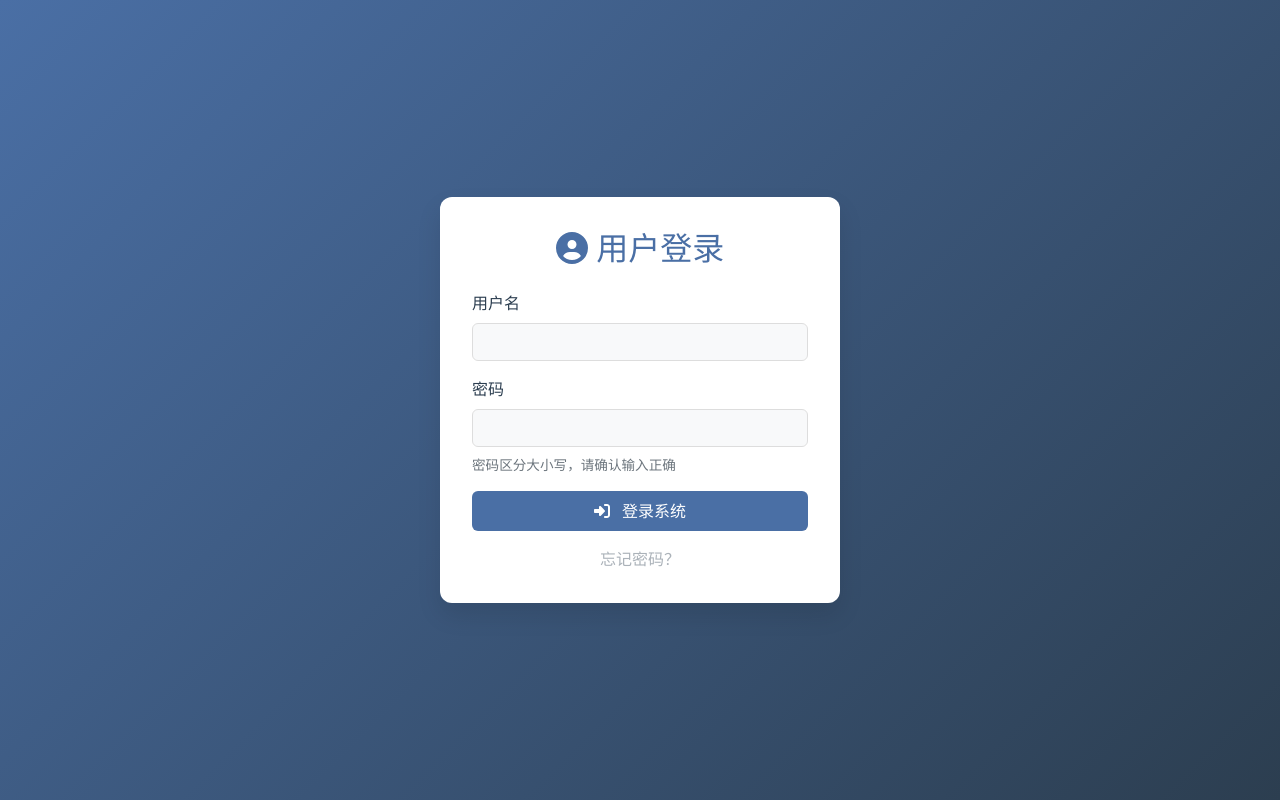
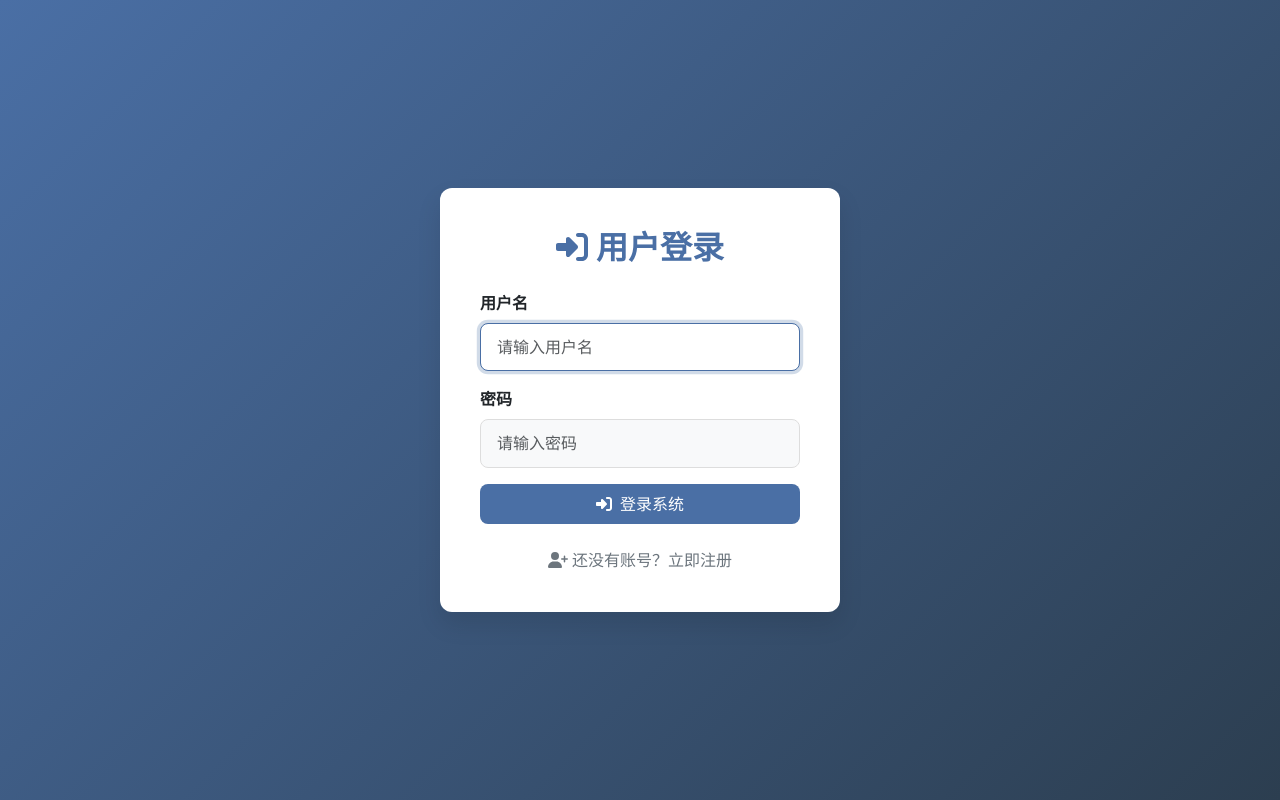
Before and after one commit to syy-yay/OpenClaw, a Flask app: page /login in a window 1280 px wide. Run offline with Flask 3, Linux system fonts and the light colour scheme.

Commit message:
fix: login.html 接口路径 /login→/api/login，字段 identity→username

```diff
--- a/myproject/templates/login.html
+++ b/myproject/templates/login.html
@@ -5,127 +5,147 @@
     <meta name="viewport" content="width=device-width, initial-scale=1.0">
     <title>用户登录 - 团队任务管理系统</title>
     <link href="https://cdn.jsdelivr.net/npm/bootstrap@5.3.0/dist/css/bootstrap.min.css" rel="stylesheet">
+    <link rel="stylesheet" href="https://cdnjs.cloudflare.com/ajax/libs/font-awesome/6.4.0/css/all.min.css">
     <style>
         body {
             background: linear-gradient(135deg, #4a6fa5, #2c3e50);
-            color: #fff;
             min-height: 100vh;
             display: flex;
             align-items: center;
             justify-content: center;
             padding: 2rem;
         }
-
         .login-card {
             background: #fff;
-            color: #2c3e50;
             border-radius: 12px;
             box-shadow: 0 12px 24px rgba(0,0,0,0.1);
-            padding: 2rem;
+            padding: 2.5rem;
             width: 100%;
             max-width: 400px;
         }
-
         .login-card h2 {
             margin-bottom: 1.5rem;
             color: #4a6fa5;
+            font-weight: 700;
         }
-
         .form-control {
             background-color: #f8f9fa;
             border: 1px solid #ddd;
+            padding: 0.7rem 1rem;
+            border-radius: 8px;
         }
-
         .form-control:focus {
             background-color: #fff;
             border-color: #4a6fa5;
             box-shadow: 0 0 0 0.2rem rgba(74, 111, 165, 0.25);
         }
-
         .btn-primary {
             background-color: #4a6fa5;
             border: none;
+            border-radius: 8px;
+            padding: 0.7rem;
             transition: background-color 0.3s ease;
         }
+        .btn-primary:hover { background-color: #3a5a80; }
+        .btn-primary:disabled { opacity: 0.6; cursor: not-allowed; }
 
-        .btn-primary:hover {
-            background-color: #3a5a80;
+        .go-register {
+            color: #6c757d;
+            text-decoration: none;
+            transition: color 0.2s;
         }
+        .go-register:hover { color: #4a6fa5; text-decoration: underline; }
 
-        .form-text {
-            font-size: 0.85rem;
-            margin-top: 0.5rem;
-            color: #6c757d;
+        .alert-box {
+            display: none;
+            padding: 0.7rem 1rem;
+            border-radius: 8px;
+            font-size: 0.9rem;
+            margin-bottom: 1rem;
         }
-
-        .text-muted {
-            color: #abb2b9 !important;
-        }
+        .alert-box.error { display: block; background: #f8d7da; color: #721c24; border: 1px solid #f5c6cb; }
+        .alert-box.success { display: block; background: #d4edda; color: #155724; border: 1px solid #c3e6cb; }
     </style>
 </head>
 <body>
     <div class="login-card">
         <h2 class="text-center mb-4">
-            <i class="fas fa-user-circle"></i> 用户登录
+            <i class="fas fa-sign-in-alt me-2"></i>用户登录
         </h2>
+
+        <div id="alert-msg" class="alert-box"></div>
+
         <form id="login-form">
             <div class="mb-3">
-                <label for="username" class="form-label">用户名</label>
-                <input type="text" class="form-control" id="username" required>
+                <label for="username" class="form-label fw-semibold">用户名</label>
+                <input type="text" class="form-control" id="username" placeholder="请输入用户名" required autofocus>
             </div>
             <div class="mb-3">
-                <label for="password" class="form-label">密码</label>
-                <input type="password" class="form-control" id="password" required>
-                <div class="form-text">
-                    密码区分大小写，请确认输入正确
-                </div>
+                <label for="password" class="form-label fw-semibold">密码</label>
+                <input type="password" class="form-control" id="password" placeholder="请输入密码" required>
             </div>
-            <button type="submit" class="btn btn-primary w-100 py-2">
-                <i class="fas fa-sign-in-alt me-2"></i> 登录系统
+            <button type="submit" class="btn btn-primary w-100 py-2" id="login-btn">
+                <i class="fas fa-sign-in-alt me-2"></i>登录系统
             </button>
         </form>
-        <div class="mt-3 text-center">
-            <a href="#" class="text-decoration-none text-muted">忘记密码？</a>
+
+        <div class="mt-4 text-center">
+            <a href="/register" class="go-register">
+                <i class="fas fa-user-plus me-1"></i>还没有账号？立即注册
+            </a>
         </div>
     </div>
 
-    <!-- Font Awesome -->
     <script src="https://cdnjs.cloudflare.com/ajax/libs/font-awesome/6.4.0/js/all.min.js"></script>
     <script>
-        // 表单提交处理
-        document.getElementById('login-form').addEventListener('submit', async function(e) {
+        const form = document.getElementById('login-form');
+        const usernameInput = document.getElementById('username');
+        const passwordInput = document.getElementById('password');
+        const loginBtn = document.getElementById('login-btn');
+        const alertMsg = document.getElementById('alert-msg');
+
+        function showAlert(text, type) {
+            alertMsg.textContent = text;
+            alertMsg.className = 'alert-box ' + type;
+        }
+
+        form.addEventListener('submit', async function(e) {
             e.preventDefault();
+            showAlert('', '');
 
-            const username = document.getElementById('username').value.trim();
-            const password = document.getElementById('password').value;
+            const username = usernameInput.value.trim();
+            const password = passwordInput.value;
 
             if (!username || !password) {
-                alert('请输入用户名和密码！');
+                showAlert('请输入用户名和密码', 'error');
                 return;
             }
 
+            loginBtn.disabled = true;
+            loginBtn.innerHTML = '<span class="spinner-border spinner-border-sm me-2"></span>登录中…';
+
             try {
-                const response = await fetch('/login', {
+                const response = await fetch('/api/login', {
                     method: 'POST',
-                    headers: {
-                        'Content-Type': 'application/json',
-                    },
-                    body: JSON.stringify({
-                        identity: username,
-                        password
-                    })
+                    headers: { 'Content-Type': 'application/json' },
+                    body: JSON.stringify({ username, password })
                 });
 
+                // 登录成功 —— 后端会设置 session cookie，直接跳转首页
                 if (response.ok) {
-                    // 登录成功跳转到主页面
                     window.location.href = '/';
-                } else {
-                    const data = await response.json();
-                    alert('登录失败：' + (data.message || '用户名或密码错误'));
+                    return;
                 }
+
+                // 登录失败
+                const data = await response.json().catch(() => ({}));
+                showAlert(data.message || data.error || '用户名或密码错误', 'error');
             } catch (error) {
                 console.error('登录错误:', error);
-                alert('系统错误，请稍后重试');
+                showAlert('网络错误，请稍后重试', 'error');
+            } finally {
+                loginBtn.disabled = false;
+                loginBtn.innerHTML = '<i class="fas fa-sign-in-alt me-2"></i>登录系统';
             }
         });
     </script>
```
